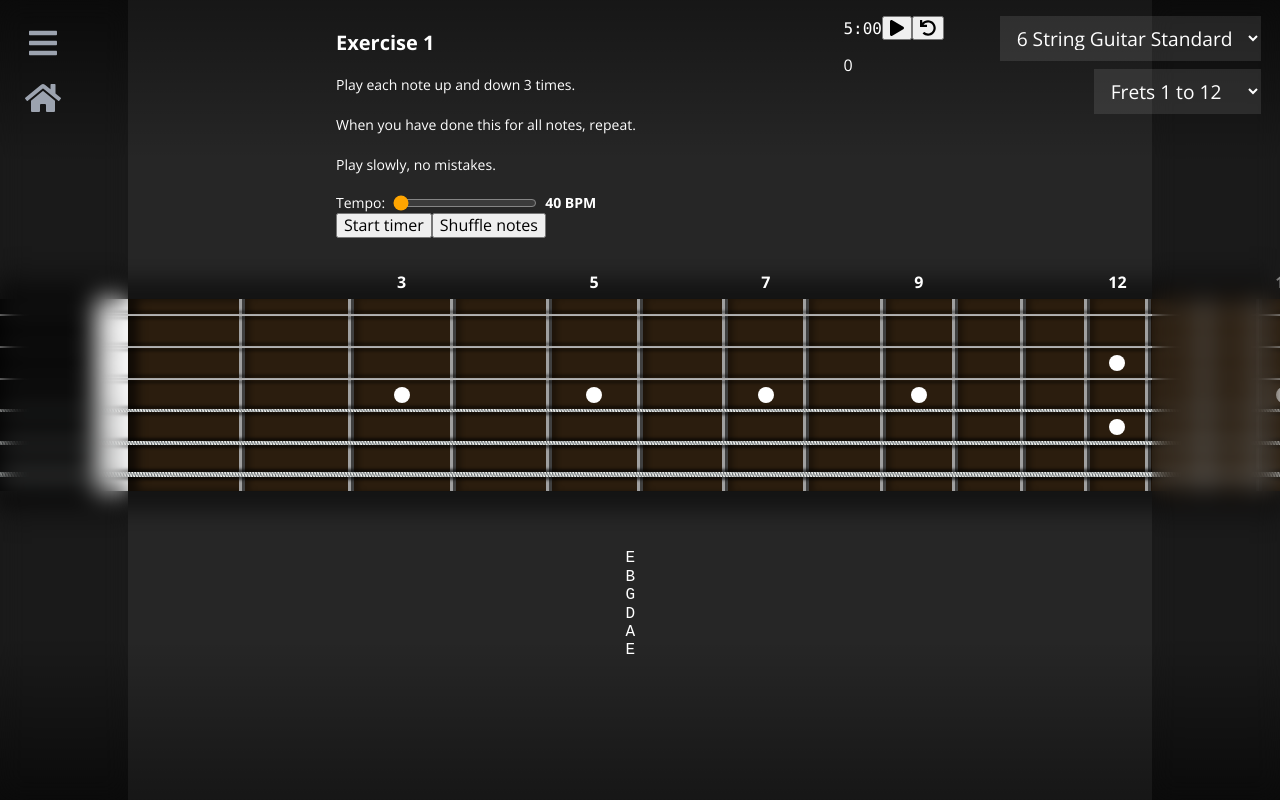
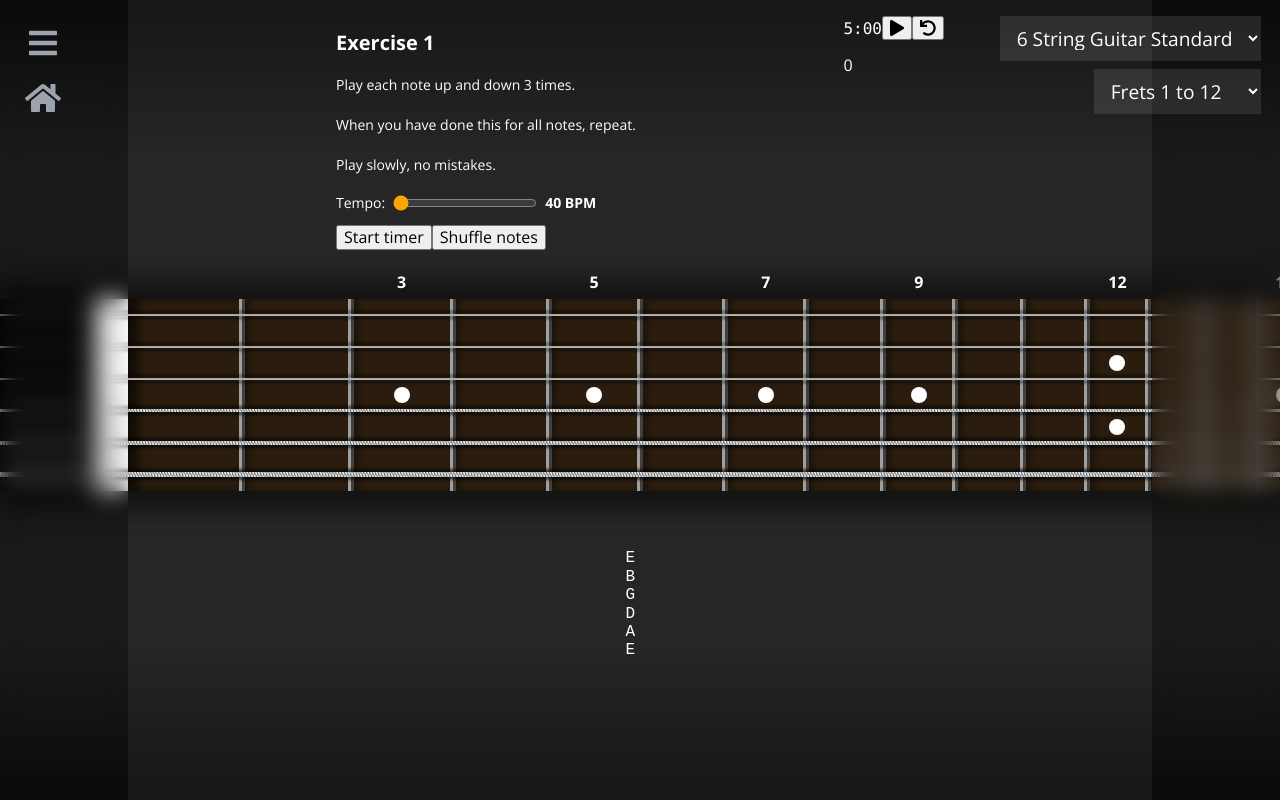
Before and after one commit to MekonLips/Frets, a React (Vite) app: page /exercises/1 in a window 1280 px wide. Built offline with nearby package versions, Linux system fonts and the light colour scheme.

Commit message:
Add space below tempo slider controls

```diff
--- a/src/index.css
+++ b/src/index.css
@@ -316,3 +316,10 @@
     accent-color: orange;
   }
 }
+
+
+@layer components {
+  .legacy-tempo-control {
+    margin-bottom: 0.75rem;
+  }
+}
```
